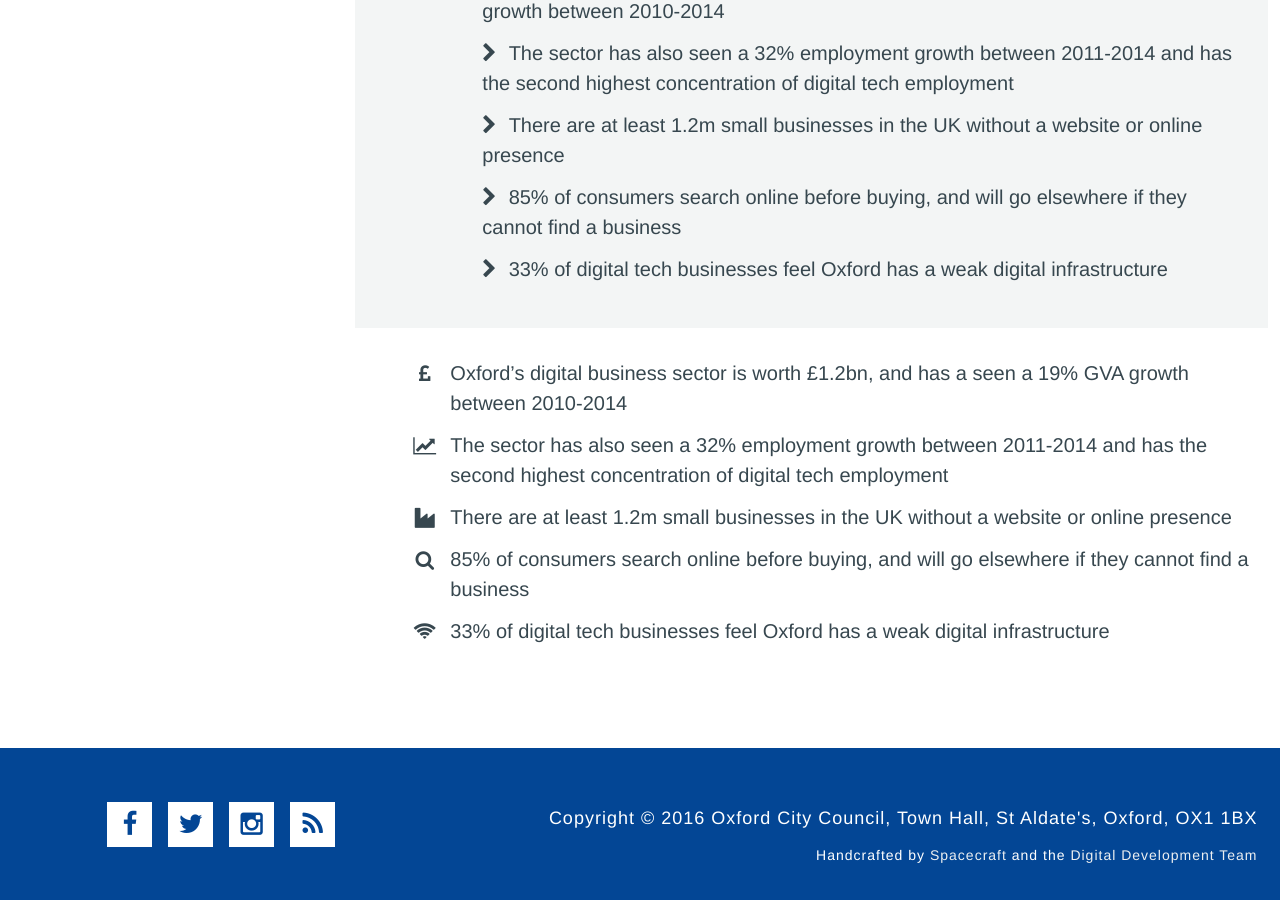
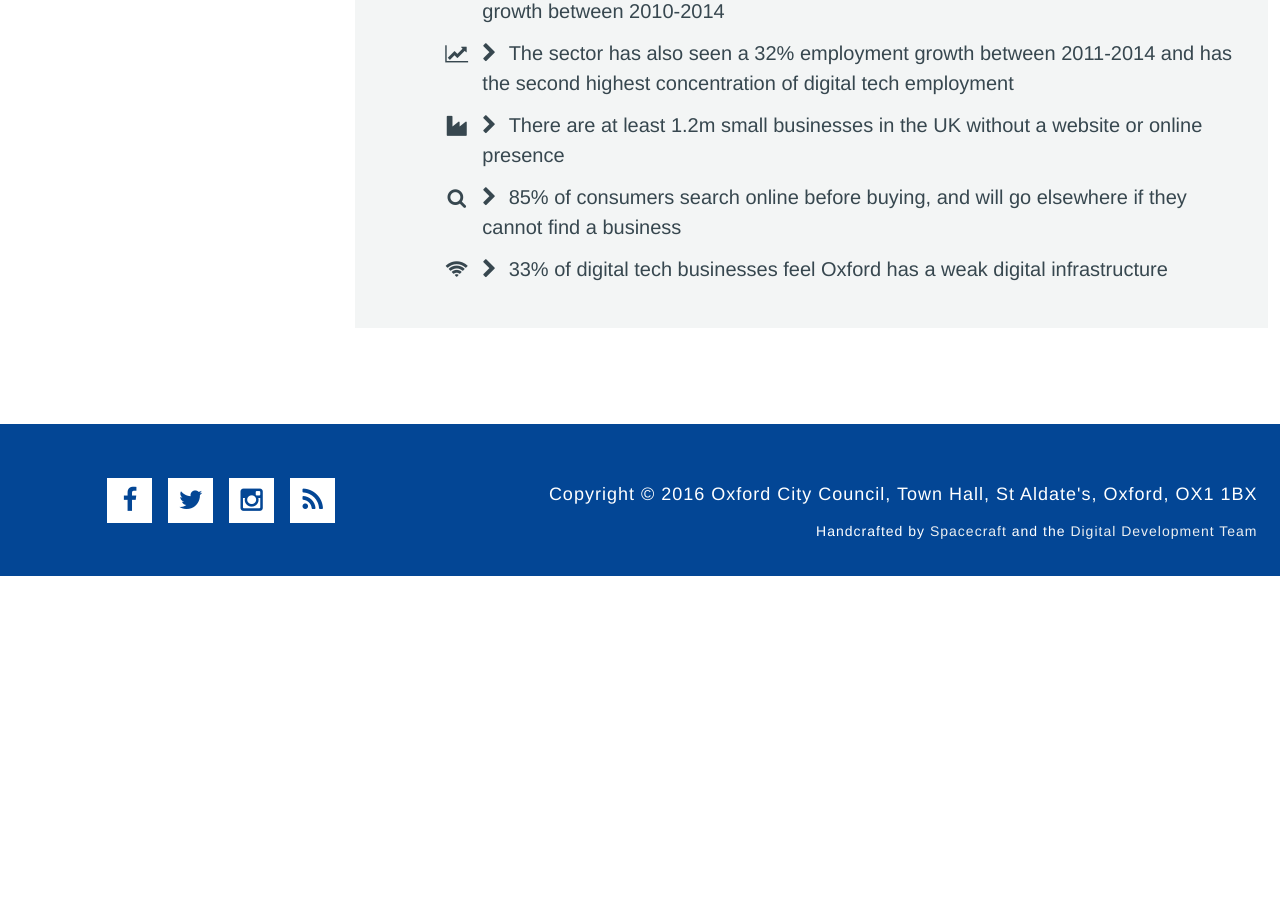
Before and after one commit to OxfordCityCouncil/OxfordCityCouncil.github.io, a Jekyll site: the page built from strategy/supporting-business-growth.html, in a window 1280 px wide and 900 px high, scrolled down 1931 px. Built offline with Jekyll 4.4.1, drawn with Linux system fonts in a browser that asks for light colours; nearby versions of some CDN libraries; library files that are not in the unit come from our copies; after the commit the page ends 2507 px from its top, so only the background shows below that.

Commit message:
replace with fa icons

```diff
--- a/strategy/supporting-business-growth.html
+++ b/strategy/supporting-business-growth.html
@@ -27,20 +27,12 @@ title: Supporting Business Growth
 <div class="supplements supplements--secondary">
     <aside class="supplement supplement--contact">
         <h2 class="supplement__heading">Key Facts</h2>
-        <ul>
-            <li>Oxford’s digital business sector is worth £1.2bn, and has a seen a 19% GVA growth between 2010-2014</li>
-            <li>The sector has also seen a 32% employment growth between 2011-2014 and has the second highest concentration of digital tech employment</li>
-            <li>There are at least 1.2m small businesses in the UK without a website or online presence</li>
-            <li>85% of consumers search online before buying, and will go elsewhere if they cannot find a business</li>
-            <li>33% of digital tech businesses feel Oxford has a weak digital infrastructure</li>
+        <ul class="fa-ul">
+            <li><i class="fa-li fa fa-gbp" aria-hidden="true"></i>Oxford’s digital business sector is worth £1.2bn, and has a seen a 19% GVA growth between 2010-2014</li>
+            <li><i class="fa-li fa fa-line-chart" aria-hidden="true"></i>The sector has also seen a 32% employment growth between 2011-2014 and has the second highest concentration of digital tech employment</li>
+            <li><i class="fa-li fa fa-industry" aria-hidden="true"></i>There are at least 1.2m small businesses in the UK without a website or online presence</li>
+            <li><i class="fa-li fa fa-search" aria-hidden="true"></i>85% of consumers search online before buying, and will go elsewhere if they cannot find a business</li>
+            <li><i class="fa-li fa fa-wifi" aria-hidden="true"></i>33% of digital tech businesses feel Oxford has a weak digital infrastructure</li>
         </ul>
     </aside>
 </div>
-
-<ul class="fa-ul">
-    <li><i class="fa-li fa fa-gbp" aria-hidden="true"></i>Oxford’s digital business sector is worth £1.2bn, and has a seen a 19% GVA growth between 2010-2014</li>
-    <li><i class="fa-li fa fa-line-chart" aria-hidden="true"></i>The sector has also seen a 32% employment growth between 2011-2014 and has the second highest concentration of digital tech employment</li>
-    <li><i class="fa-li fa fa-industry" aria-hidden="true"></i>There are at least 1.2m small businesses in the UK without a website or online presence</li>
-    <li><i class="fa-li fa fa-search" aria-hidden="true"></i>85% of consumers search online before buying, and will go elsewhere if they cannot find a business</li>
-    <li><i class="fa-li fa fa-wifi" aria-hidden="true"></i>33% of digital tech businesses feel Oxford has a weak digital infrastructure</li>
-</ul>
```
